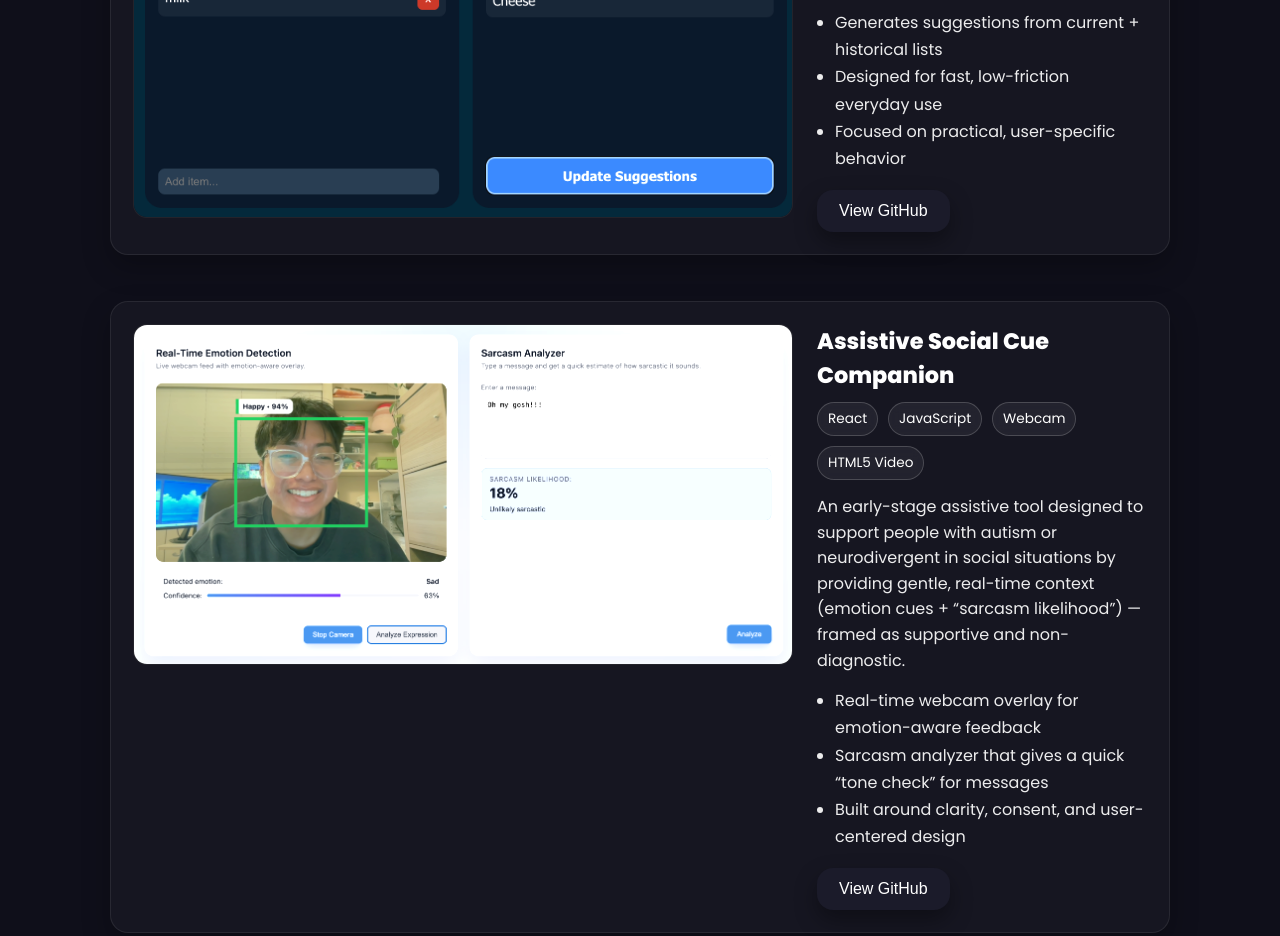
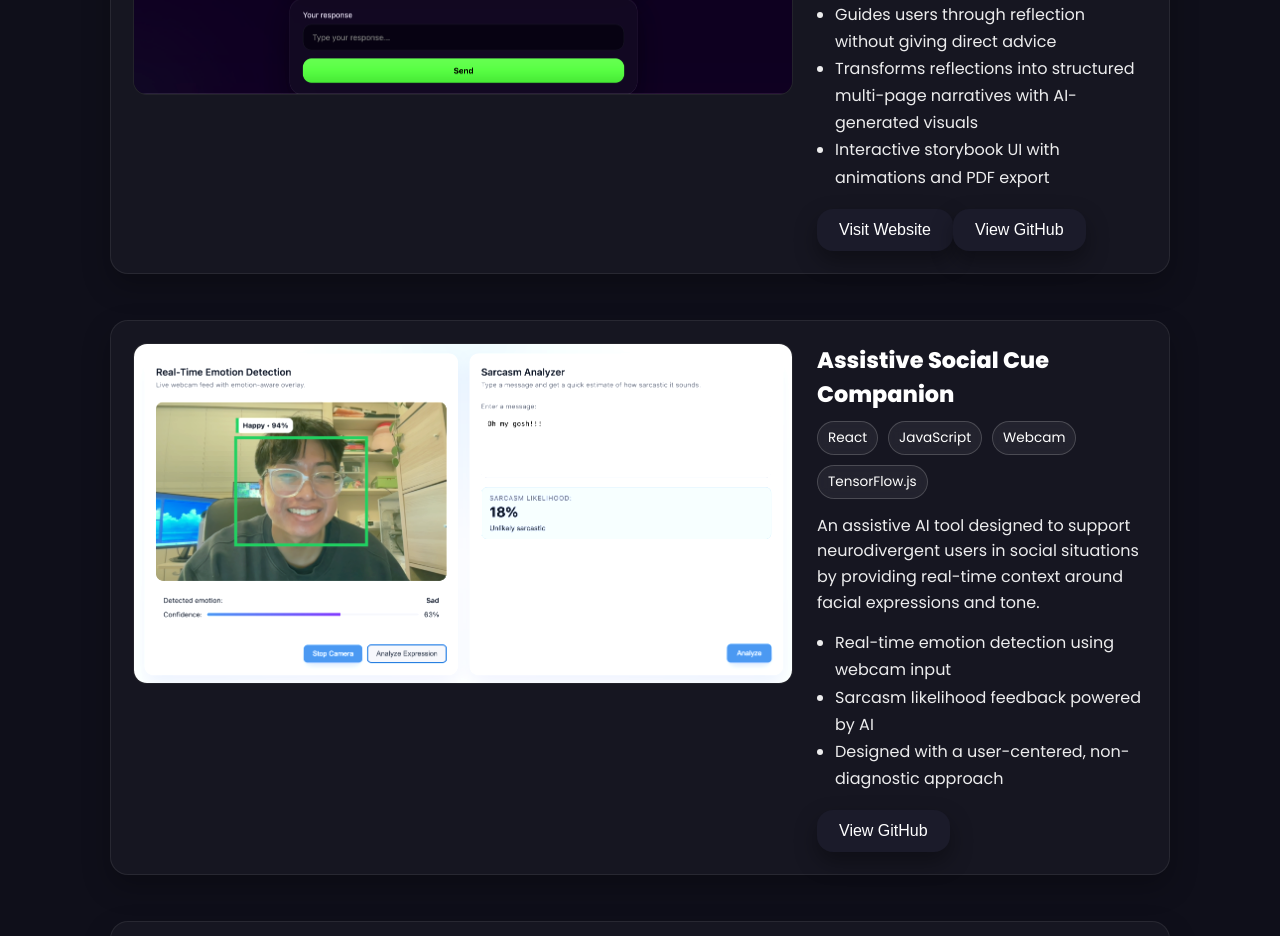
Before and after one commit to spiderpilo/spiderpilo.github.io, a React (Create React App) app: page / in a window 1280 px wide. Shown: the part 2120-3056 px from the top of the page. Built offline with nearby package versions, Linux system fonts and the light colour scheme.

Commit message:
Add MirrorTale project and reorder portfolio projects

```diff
--- a/src/App.js
+++ b/src/App.js
@@ -7,6 +7,7 @@ import profilePic from './Assets/6B0C5008-51E3-48A1-BA54-9009B1713076_1_105_c.jp
 import groceryPic from './Assets/GroceryListAI.png';
 import socialCuePic from './Assets/Assistive_Social_Cue_Companion.png';
 import cafeFinderPic from './Assets/CafeFinder.png';
+import mirrorTalePic from './Assets/MirrorTale.png'; // ✅ added
 
 // Buttons container (stagger)
 const buttonsContainer = {
@@ -74,6 +75,40 @@ function App() {
 
   const projects = useMemo(
     () => [
+      // 🔥 1. MirrorTale (strongest)
+      {
+        title: 'MirrorTale',
+        image: mirrorTalePic,
+        alt: 'MirrorTale',
+        tech: ['React', 'Node.js', 'Express', 'OpenAI API'],
+        description:
+          'An AI-powered reflection companion that transforms your thoughts into a personalized illustrated storybook through guided, Socratic-style conversations.',
+        highlights: [
+          'Guides users through reflection without giving direct advice',
+          'Transforms reflections into structured multi-page narratives with AI-generated visuals',
+          'Interactive storybook UI with animations and PDF export',
+        ],
+        liveUrl: 'https://mirrortale.vercel.app', // 🔁 replace if needed
+        githubUrl: 'https://github.com/spiderpilo/MirrorTale',
+      },
+
+      // 🧠 2. Assistive Social Cue Companion
+      {
+        title: 'Assistive Social Cue Companion',
+        image: socialCuePic,
+        alt: 'Assistive Social Cue Companion',
+        tech: ['React', 'JavaScript', 'Webcam', 'TensorFlow.js'],
+        description:
+          'An assistive AI tool designed to support neurodivergent users in social situations by providing real-time context around facial expressions and tone.',
+        highlights: [
+          'Real-time emotion detection using webcam input',
+          'Sarcasm likelihood feedback powered by AI',
+          'Designed with a user-centered, non-diagnostic approach',
+        ],
+        githubUrl: 'https://github.com/spiderpilo/Assistive-Social-Cue-Companion',
+      },
+
+      // 🛒 3. Grocery List AI
       {
         title: 'AI-Powered Grocery List Assistant',
         image: groceryPic,
@@ -88,22 +123,8 @@ function App() {
         ],
         githubUrl: 'https://github.com/spiderpilo/Grocerylist-AI',
       },
-      {
-        title: 'Assistive Social Cue Companion',
-        image: socialCuePic,
-        alt: 'Assistive Social Cue Companion',
-        tech: ['React', 'JavaScript', 'Webcam', 'HTML5 Video'],
-        description:
-          'An early-stage assistive tool designed to support people with autism or neurodivergent in social situations by providing gentle, real-time context (emotion cues + “sarcasm likelihood”) — framed as supportive and non-diagnostic.',
-        highlights: [
-          'Real-time webcam overlay for emotion-aware feedback',
-          'Sarcasm analyzer that gives a quick “tone check” for messages',
-          'Built around clarity, consent, and user-centered design',
-        ],
-        githubUrl: 'https://github.com/spiderpilo/Assistive-Social-Cue-Companion',
-      },
 
-      // ✅ Cafe Finder (fixed copy + naming consistency)
+      // ☕ 4. Café Finder (still solid, but less unique)
       {
         title: 'Café Finder',
         image: cafeFinderPic,
@@ -166,43 +187,23 @@ function App() {
           initial={shouldReduceMotion ? false : 'hidden'}
           animate={shouldReduceMotion ? undefined : 'visible'}
         >
-          <motion.button
-            className="my-button"
-            variants={shouldReduceMotion ? undefined : buttonItem}
-            onClick={() => scrollToCentered('about')}
-          >
+          <motion.button className="my-button" variants={buttonItem} onClick={() => scrollToCentered('about')}>
             About
           </motion.button>
 
-          <motion.button
-            className="my-button"
-            variants={shouldReduceMotion ? undefined : buttonItem}
-            onClick={() => scrollToTop('projects')}
-          >
+          <motion.button className="my-button" variants={buttonItem} onClick={() => scrollToTop('projects')}>
             Projects
           </motion.button>
 
-          <motion.button
-            className="my-button"
-            variants={shouldReduceMotion ? undefined : buttonItem}
-            onClick={() => openLink('https://github.com/spiderpilo')}
-          >
+          <motion.button className="my-button" variants={buttonItem} onClick={() => openLink('https://github.com/spiderpilo')}>
             GitHub
           </motion.button>
 
-          <motion.button
-            className="my-button"
-            variants={shouldReduceMotion ? undefined : buttonItem}
-            onClick={() => openLink('https://www.linkedin.com/in/piolo-patag-5a0b7735b/')}
-          >
+          <motion.button className="my-button" variants={buttonItem} onClick={() => openLink('https://www.linkedin.com/in/piolo-patag-5a0b7735b/')}>
             LinkedIn
           </motion.button>
 
-          <motion.button
-            className="my-button"
-            variants={shouldReduceMotion ? undefined : buttonItem}
-            onClick={() => scrollToCentered('contact')}
-          >
+          <motion.button className="my-button" variants={buttonItem} onClick={() => scrollToCentered('contact')}>
             Contact
           </motion.button>
         </motion.div>
@@ -214,10 +215,10 @@ function App() {
           src={profilePic}
           alt="Piolo"
           className="profile-photo"
-          initial={shouldReduceMotion ? false : { opacity: 0, scale: 0.9 }}
-          whileInView={shouldReduceMotion ? undefined : { opacity: 1, scale: 1 }}
-          transition={{ duration: 0.7, ease: 'easeOut' }}
-          viewport={{ once: true, amount: 0.4 }}
+          initial={{ opacity: 0, scale: 0.9 }}
+          whileInView={{ opacity: 1, scale: 1 }}
+          transition={{ duration: 0.7 }}
+          viewport={{ once: true }}
         />
 
         <h2>About Me</h2>
@@ -253,21 +254,17 @@ function App() {
                   };
 
             return (
-              <motion.article
-                key={p.title}
-                className="project-card"
-                {...(shouldReduceMotion ? {} : motionProps)}
-              >
-                <motion.div className="project-image-wrap">
+              <motion.article key={p.title} className="project-card" {...motionProps}>
+                <div className="project-image-wrap">
                   <img src={p.image} alt={p.alt} className="project-image" loading="lazy" />
-                </motion.div>
+                </div>
 
-                <motion.div className="project-content">
+                <div className="project-content">
                   <h3 className="project-title">{p.title}</h3>
 
                   <div className="tech-row">
                     {p.tech.map((t) => (
-                      <span key={`${p.title}-${t}`} className="tech-chip">
+                      <span key={t} className="tech-chip">
                         {t}
                       </span>
                     ))}
@@ -283,23 +280,16 @@ function App() {
 
                   <div className="project-actions">
                     {p.liveUrl && (
-                      <motion.button
-                        className="my-button project-button"
-                        onClick={() => openLink(p.liveUrl)}
-                        style={{ marginRight: 12 }}
-                      >
+                      <button className="my-button project-button" onClick={() => openLink(p.liveUrl)}>
                         Visit Website
-                      </motion.button>
+                      </button>
                     )}
 
-                    <motion.button
-                      className="my-button project-button"
-                      onClick={() => openLink(p.githubUrl)}
-                    >
+                    <button className="my-button project-button" onClick={() => openLink(p.githubUrl)}>
                       View GitHub
-                    </motion.button>
+                    </button>
                   </div>
-                </motion.div>
+                </div>
               </motion.article>
             );
           })}
```
Also changed, not shown: src/Assets/MirrorTale.png (added).
